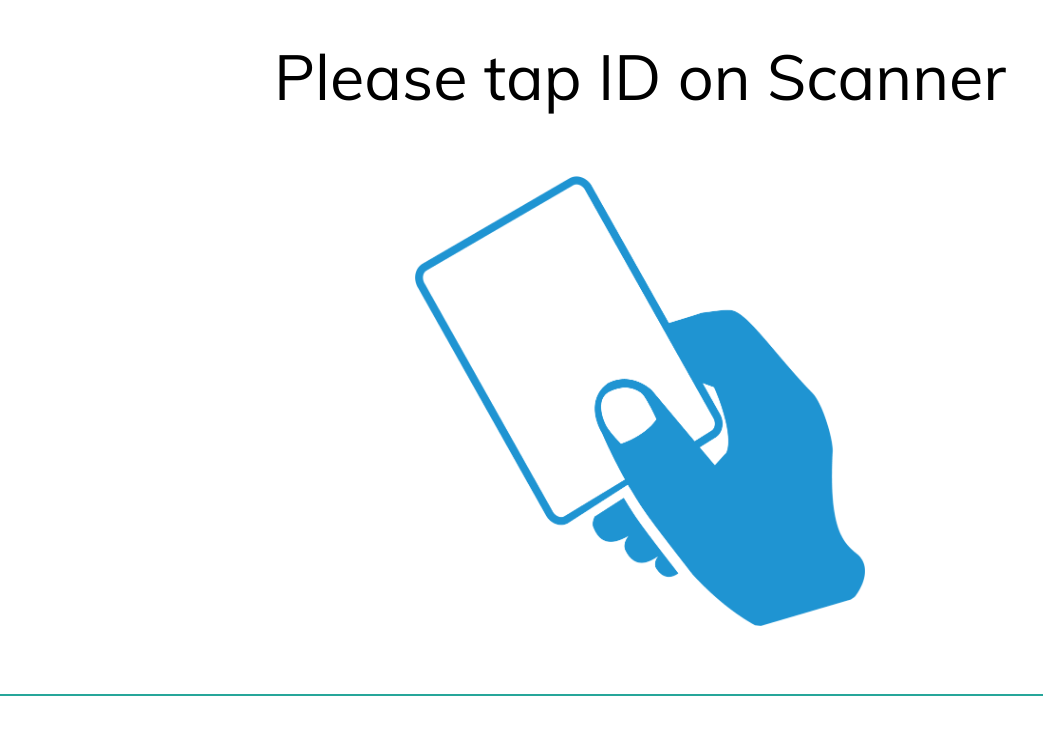
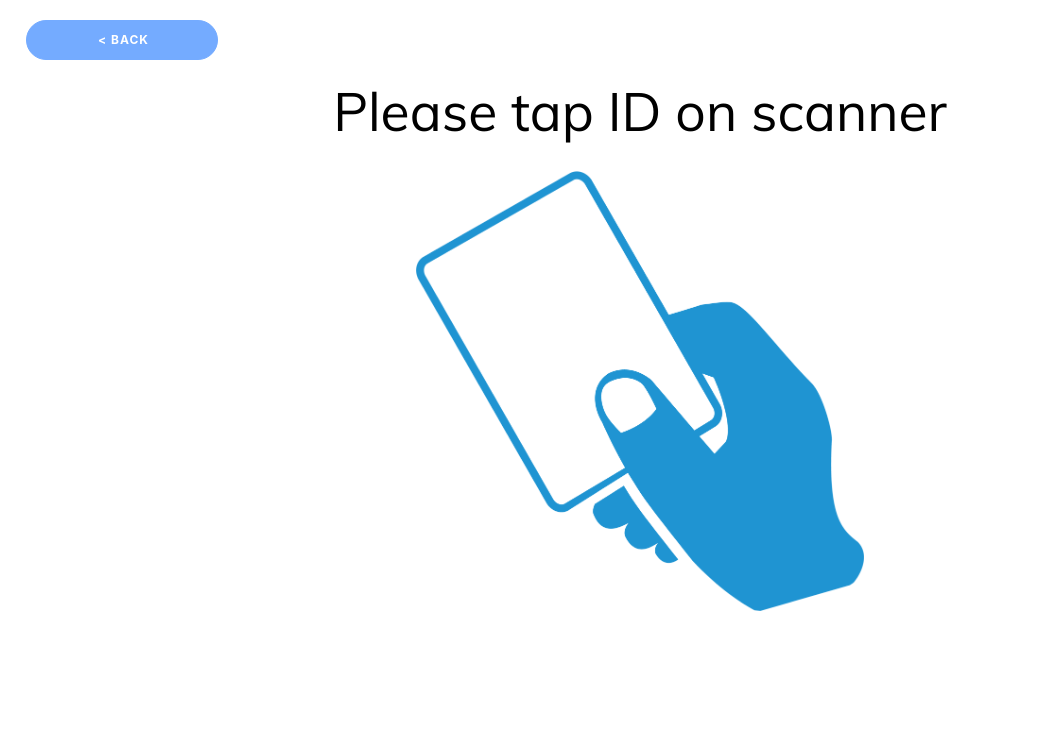
Before and after one commit to Tsukimiyu/vendaid, a PHP site: page /PublicRFID.php in a window 1280 px wide. Shown: the top 735 px of the page, without its empty margins (0-1043 px from the left). Run offline with PHP 8.4, Linux system fonts and the light colour scheme.

Commit message:
Update PublicRFID.php
//public RFID w/ button   hidden txtbox

```diff
--- a/PublicRFID.php
+++ b/PublicRFID.php
@@ -25,24 +25,32 @@ if (isset($_POST['RFID'])){
 <head>
   <meta charset="utf-8">
   <meta name="viewport" content="width=device-width, initial-scale=1">
+  <link rel="stylesheet" href="css/style.css">
   <!-- Compiled and minified CSS -->
-  <link rel="stylesheet" href="https://cdnjs.cloudflare.com/ajax/libs/materialize/1.0.0/css/materialize.min.css">
-  <link rel="stylesheet" href="style.css">
+    <link rel="stylesheet" href="https://cdnjs.cloudflare.com/ajax/libs/materialize/1.0.0/css/materialize.min.css">
+
     <!-- Compiled and minified JavaScript -->
-  <script src="https://cdnjs.cloudflare.com/ajax/libs/materialize/1.0.0/js/materialize.min.js"></script>
-  <title>Private RFID Scan</title>
+    <script src="https://cdnjs.cloudflare.com/ajax/libs/materialize/1.0.0/js/materialize.min.js"></script>
+  <title>Public RFID Scan</title>
   <style type="text/css">
     *{
       margin: 0;
       padding: 0;
-      background-color:white;
-
-    }
-
-  body {
+      background-color: white;
+  </style>
+  <title></title>
+</head>
+<style type="text/css">
+    *{
+      margin: 0;
+      padding: 0;
+      background-color: white;
+  </style>
+  <title></title>
+</head>
+<style>body {
     margin: 0;
     padding: 0;
-    font-family: sans-serif;
     background: url() no-repeat;
     background-size: cover;
     background-color: white;
@@ -50,7 +58,6 @@ if (isset($_POST['RFID'])){
 body {
   overflow: hidden; /* Hide scrollbars */
 }
-
 .textbox {
     overflow: hidden;
     font-size: 20px;
@@ -68,19 +75,59 @@ body {
     margin: 0 10px;
     color: white;
 }
-  </style>
-</head>
 
+.button {
+  margin-top:20px;
+  height: 15%;
+  width: 15%;
+  margin-left: 2%;
+  border-radius: 20px;
+  border: 1px solid #74ABFF;
+  background-color: #74ABFF;
+  color: #FFFFFF;
+  font-size: 12px;
+  font-weight: bold;
+  padding: 1em;
+  letter-spacing: 1px;
+  text-transform: uppercase;
+  transition: transform 80ms ease-in;
+}
+
+.button:active {
+  transform: scale(0.95);
+}
+
+.button:focus {
+  background-color: #5C9DFF;
+  outline: none;
+}
+
+.textbox {
+  height: 2%;
+}
+
+.rfidtxt {
+  display: none;
+}
+
+.title1{
+
+  margin: 5px;
+  padding: 5px;
+ display: inline-block;
+
+}
+</style>
 <body>
-  <center> <h1 style= "color:black;"> Please tap ID on Scanner </h1> </center>
-  <div class="row"></div>
-  <div class="row"></div>
-  <center><img src="images/RFID1.png"
-      width="450"
-      height="450"></center>
+
+  <div class="container-1">
+    <a href="carousel.php"><input type="button" placeholder="Back" class="button" value=" < Back"></a> <center> <h2 class="title1" style= "color:black;">Please tap ID on scanner</h2> </center>
+   <center>
+    <div class="row"></div>
+    <img src="images/RFID1.png" width="35%" height="35%"></center>
   <form name="form" action="" method="post">
-  <div class="textbox"><input style=back type="text" autofocus="autofocus" name="RFID" id="RFID">
+  <div class="textbox"><input style=back type="text" autofocus="autofocus" name="RFID" id="RFID" class="rfidtxt">
   </div>
-
+  </div>
 </body>
 </html>
```
